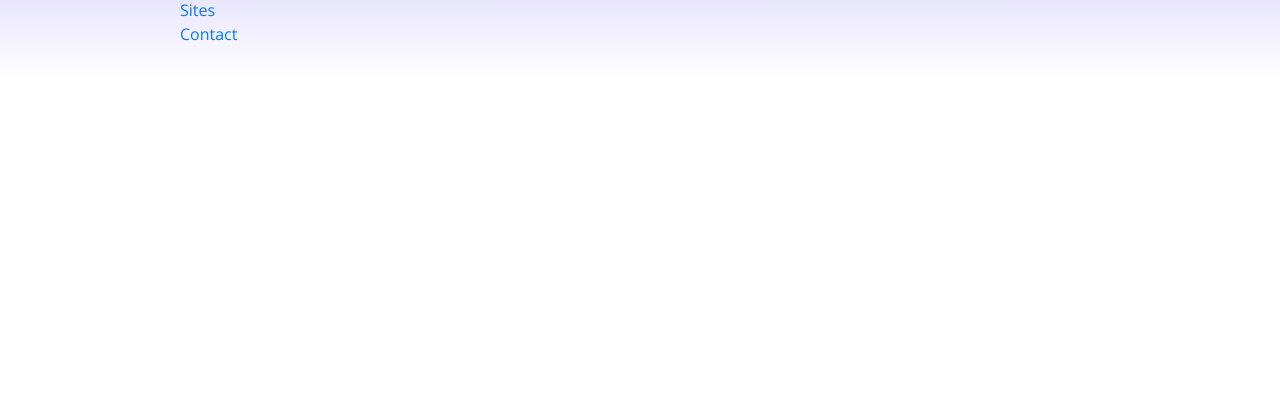
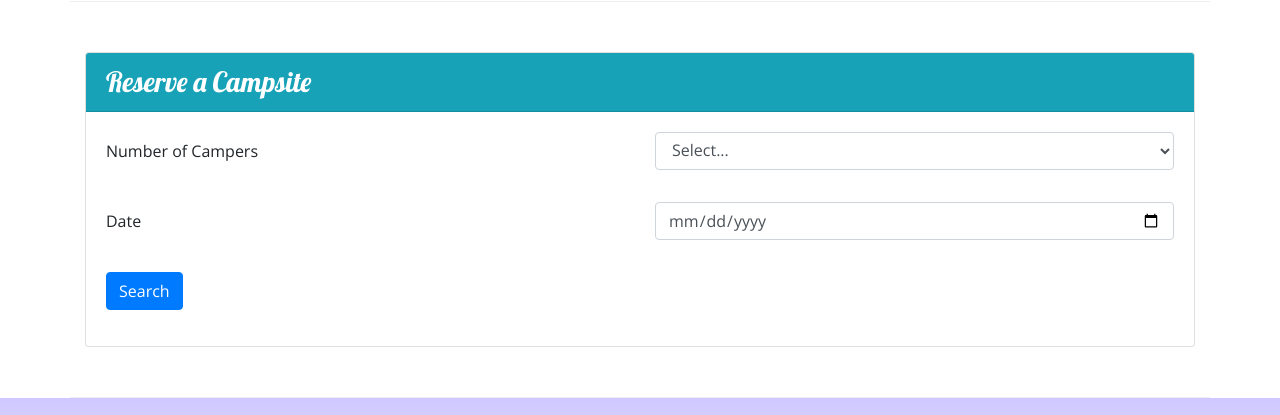
Before and after one commit to rjescobedo/nucampsite, a website: page index.html in a window 1280 px wide. Shown: the part 1151-1566 px from the top of the page. Before the commit the page ends 1233 px from the top, so only its background shows below. Drawn offline with nearby package versions, Linux system fonts and the light colour scheme.

Commit message:
Week 2 Assignment

```diff
--- a/index.html
+++ b/index.html
@@ -29,6 +29,9 @@
                 <div class="col">
                     <h1>NuCamp</h1>
                     <h2>a better way to camp</h2>
+                </div>
+                <div class="col-12 col-md-4 col-xl-2 mt-4">
+                    <a role="button" href="#reserveForm" class="btn bg-info text-white">Reserve Campsite</a>
                 </div>
             </div>
         </div>
@@ -74,8 +77,13 @@
                 <h2>Featured Campsites</h2>
             </div>
             <div class="col">
-                <h3>React Lake Campground</h3>
-                <p class="d-none d-sm-block">Nestled in the foothills of the Chrome Mountains, this campground on the shores of the pristine React Lake is a favorite for fly fishers.</p>
+                <div class="media">
+                    <div class="media-body align-self-center">
+                        <h3>React Lake Campground</h3>
+                        <p class="d-none d-sm-block">Nestled in the foothills of the Chrome Mountains, this campground on the shores of the pristine React Lake is a favorite for fly fishers.</p>
+                    </div>
+                    <img class="d-flex ml-3 img-thumbnail" src="img/react-lake-thumb.jpg" alt="Image of the React Lake">
+                </div>
             </div>
         </div>
 
@@ -88,7 +96,41 @@
                     <img class="d-flex mr-3 img-thumbnail" src="img/bootstrap-thumb.png" alt="Bootstrap Outfitters">
                     <div class="media-body align-self-center">
                         <h3>Bootstrap Outfitters</h3>
-                        <p class="d-none d-sm-block">Bootstrap Outfitters supplies you with gear you need at prices you can't beat.</p>–`
+                        <p class="d-none d-sm-block">Bootstrap Outfitters supplies you with gear you need at prices you can't beat.</p>
+                    </div>
+                </div>
+            </div>
+        </div>
+        <div class="row row-content">
+            <div class="col mx-auto">
+                <div class="card">
+                    <h3 class="card-header bg-info text-white">Reserve a Campsite</h3>
+                    <div class="card-body">
+                        <form id="reserveForm">
+                            <div class="row form-group">
+                                <label class="col-form-label col-12 col-sm-6" for="numCampers">Number of Campers</label>
+                                <div class="col form-group">
+                                    <select class="col-12 col-sm form-control" name="numCampers" id="numCampers">
+                                        <option>Select...</option>
+                                        <option value="1">1</option>
+                                        <option value="2">2</option>
+                                        <option value="3">3</option>
+                                        <option value="4">4</option>
+                                        <option value="5">5</option>
+                                        <option value="6">6</option>
+                                    </select>
+                                </div>
+                            </div>
+                            <div class="row form-group">
+                                <label class="col-12 col-sm-6 col-form-label" for="date">Date</label>
+                                <div class="col col-sm-6 form-group">
+                                    <input class="form-control" type="date" name="date" id="date" placeholder="date">
+                                </div>
+                            </div>
+                            <div class="form-group">
+                                <button class="btn btn-primary" type="submit">Search</button>
+                            </div>
+                        </form>
                     </div>
                 </div>
             </div>
```
Also changed, not shown: 1 other file.
